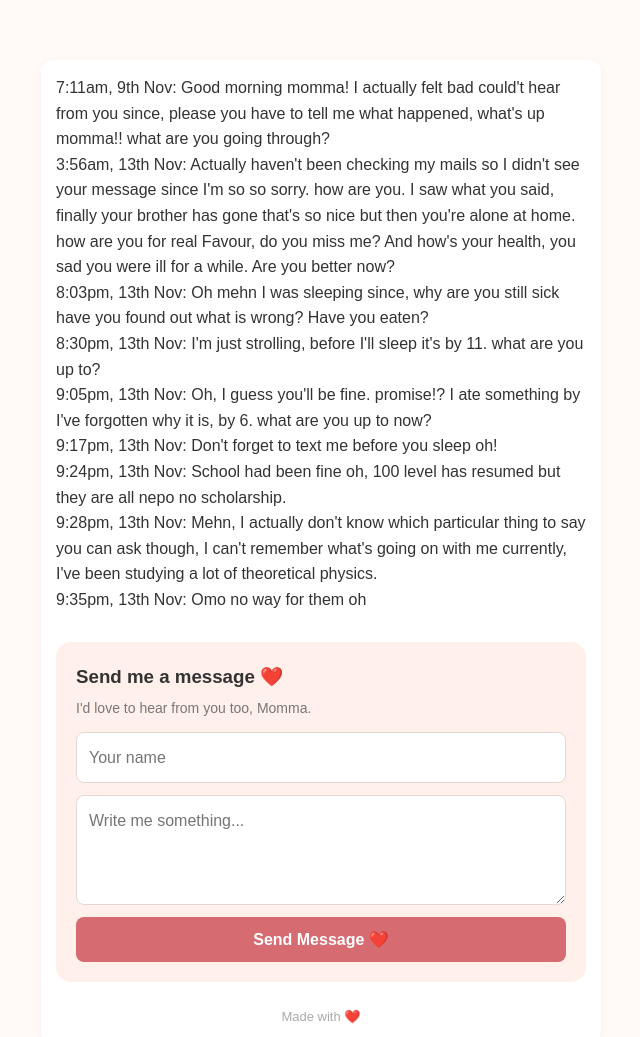
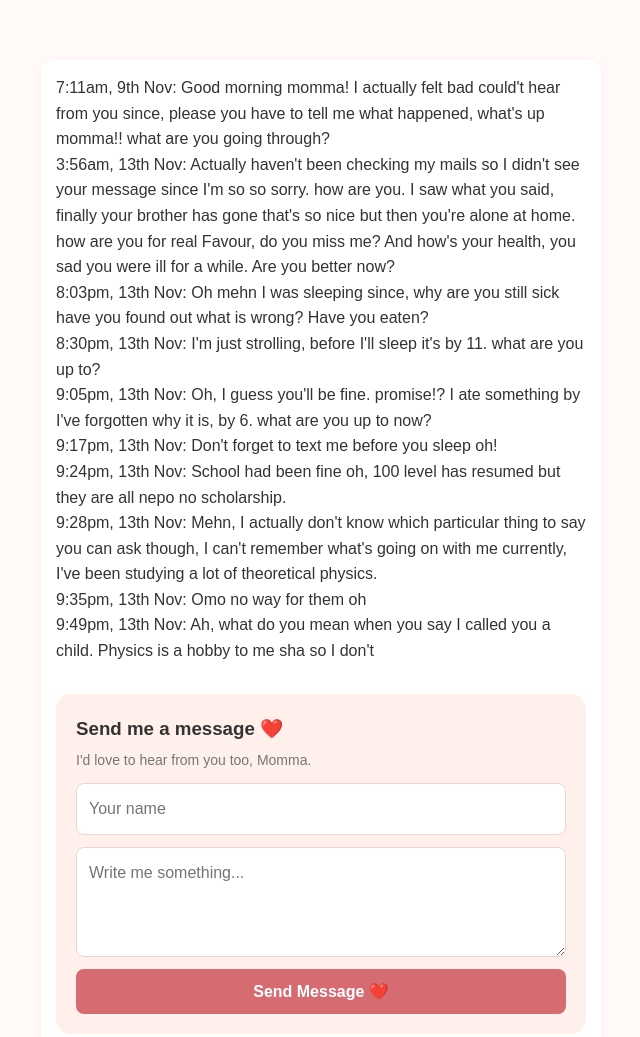
Before and after one commit to diamondBelema/FavourAndDiamond, a plain HTML site: page index.html in a window 1280 px wide. Shown: the top 1037 px of the page, without its empty margins (319-959 px from the left). Drawn offline with Linux system fonts and the light colour scheme.

Commit message:
Update index.html

```diff
--- a/index.html
+++ b/index.html
@@ -120,6 +120,8 @@
 
 <p> 9:35pm, 13th Nov: Omo no way for them oh</p>
 
+<p> 9:49pm, 13th Nov: Ah, what do you mean when you say I called you a child. Physics is a hobby to me sha so I don't</p>
+
     <div class="reply-form">
         <h3>Send me a message ❤️</h3>
         <p>I'd love to hear from you too, Momma.</p>
```
